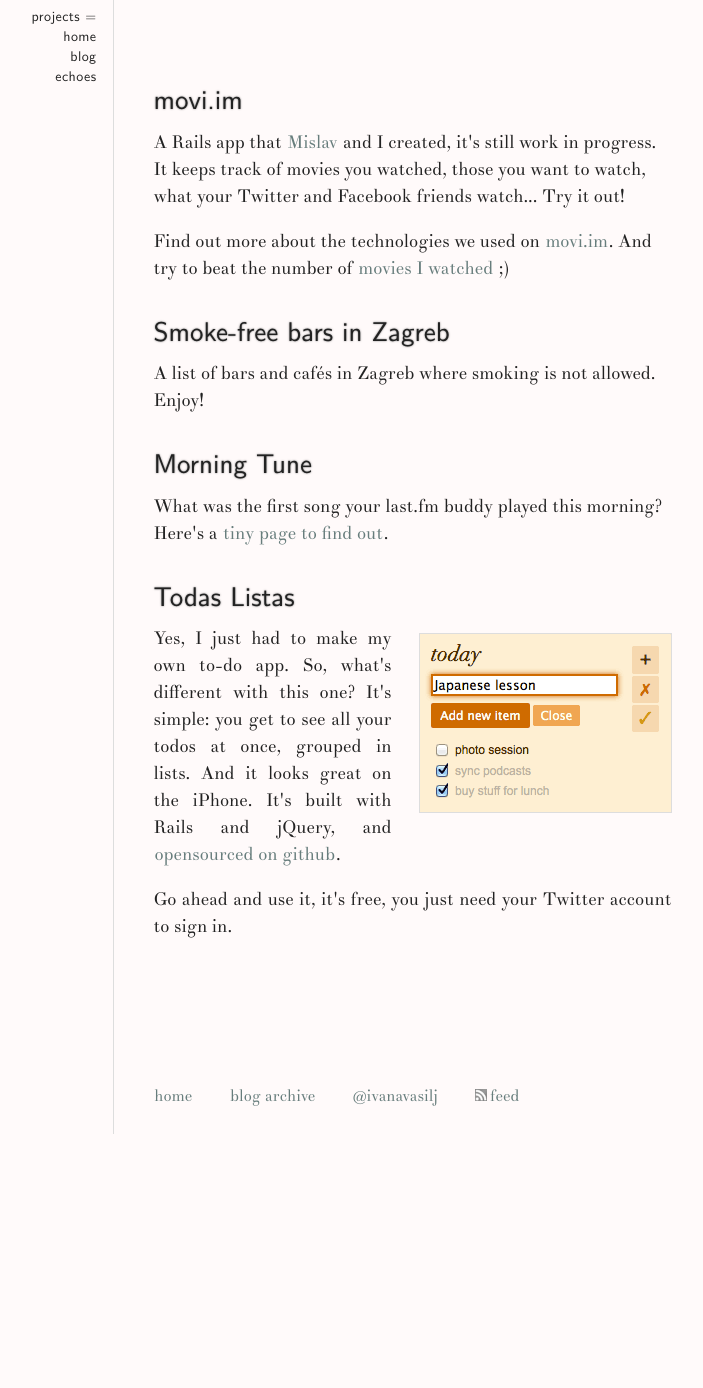
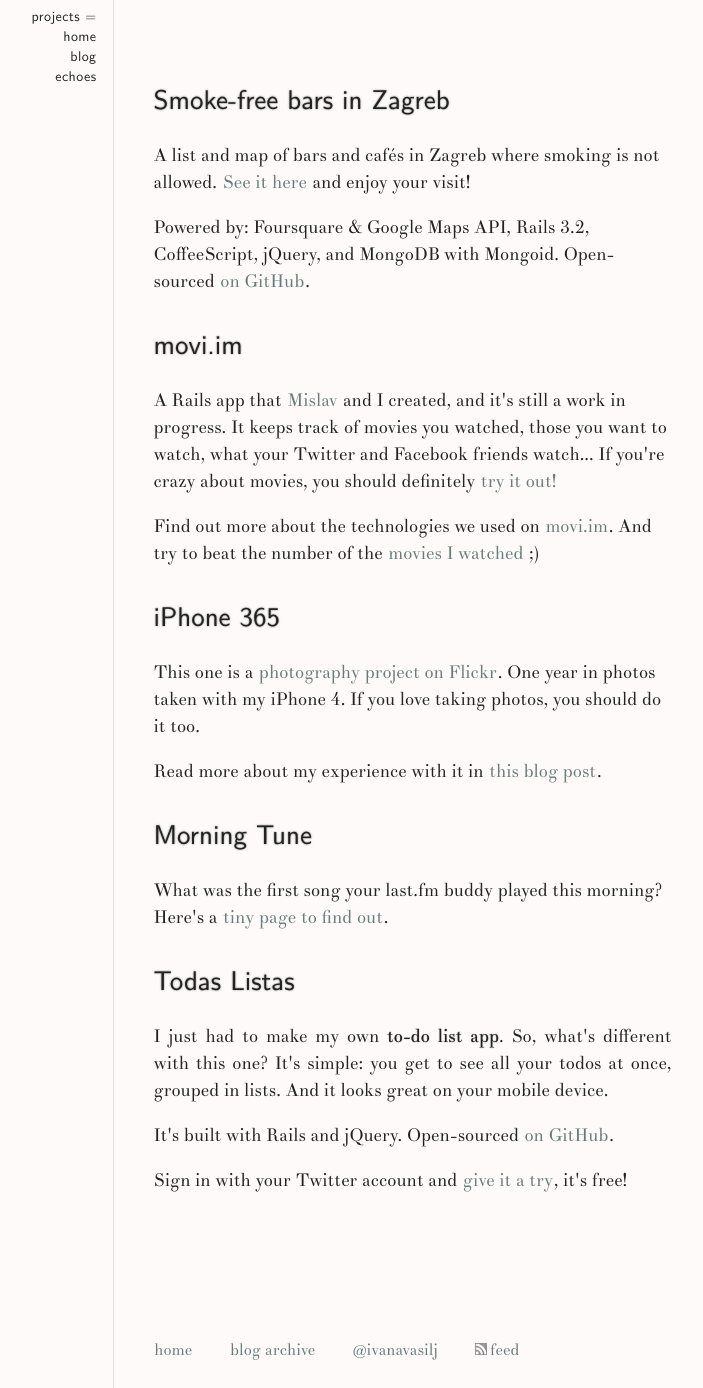
Before and after one commit to ivana/ivana.github.com, a Jekyll site: the page built from projects.html, in a window 1280 px wide. Shown: the whole page, without its empty margins (248-951 px from the left). Built offline with Jekyll 4.4.1, drawn with Linux system fonts in a browser that asks for light colours; Markdown is read by kramdown in place of the engine named in the settings; before the commit the page ends 1134 px from its top, so only the background shows below that.

Commit message:
update projects desc

```diff
--- a/css/style.css
+++ b/css/style.css
@@ -114,7 +114,7 @@
 }
 article ul {
   list-style-type:square;
-  padding-left:.95em;
+  padding-left:1em;
 }
   article li { line-height:1.5em }
 
@@ -137,7 +137,7 @@
 
 /* projects */
 #projects > h1 { position:absolute; left:-10000px; }
-#projects h1 { margin-bottom:.5em; font-size:1.5em; line-height:1.3; }
+#projects h1 { margin-bottom:1em; font-size:1.5em; line-height:1.3; }
 #projects article { margin-bottom:30px; }
 #projects p { margin-bottom:1em; }
 #projects a:active, a:visited { outline:0 none }
--- a/projects.html
+++ b/projects.html
@@ -7,47 +7,56 @@
 <article id="projects">
   <h1>My pet projects</h1>
 
+  <article>
+    <h1><a href="http://smokefreebars.herokuapp.com/">Smoke-free bars in Zagreb</a></h1>
+    <p>
+      A list and map of bars and cafés in Zagreb where smoking is not allowed.
+      <a href="http://smokefreebars.herokuapp.com/">See it here</a> and enjoy your visit!
+    </p>
+    <p>
+      Powered by: Foursquare &amp; Google Maps API, Rails 3.2, CoffeeScript, jQuery, and MongoDB with Mongoid.
+      Open-sourced <a href="http://github.com/ivana/smokefreebars">on GitHub</a>.
+    </p>
+  </article>
+
   <article id="movi">
     <h1><a href="http://movi.im/">movi.im</a></h1>
-    <!-- <a href="http://movi.im/"><img src="/img/moviim.png" alt="Movi.im screenshot" /></a> -->
     <p>
-      A Rails app that <a href="http://mislav.uniqpath.com/">Mislav</a> and I created, it's still work in progress.
+      A Rails app that <a href="http://mislav.uniqpath.com/">Mislav</a> and I created, and it's still a work in progress.
       It keeps track of movies you watched, those you want to watch, what your Twitter and Facebook friends watch...
-      Try it out!
+      If you're crazy about movies, you should definitely <a href="http://movi.im/">try it out!</a>
     </p>
     <p>
       Find out more about the technologies we used on <a href="http://movi.im/about">movi.im</a>.
-      And try to beat the number of <a href="http://movi.im/ivana" rel="me"> movies I watched</a> ;)
+      And try to beat the number of the <a href="http://movi.im/ivana" rel="me">movies I watched</a> ;)
     </p>
   </article>
 
   <article>
-    <h1><a href="http://smokefreebars.herokuapp.com/">Smoke-free bars in Zagreb</a></h1>
-    <p>A list of bars and cafés in Zagreb where smoking is not allowed. Enjoy!</p>
+    <h1><a href="http://www.flickr.com/photos/ivanavasilj/sets/72157626061095120/">iPhone 365</a></h1>
+    <p>
+      This one is a <a href="http://www.flickr.com/photos/ivanavasilj/sets/72157626061095120/">photography project on Flickr</a>.
+      One year in photos taken with my iPhone 4. If you love taking photos, you should do it too.
+    </p>
+    <p>Read more about my experience with it in <a href="/2012/02/iPhone-365/">this blog post</a>.</p>
   </article>
 
   <article>
-    <h1><a href="/morningtune">Morning Tune</a></h1>
+    <h1><a href="http://ivana.im/morningtune/">Morning Tune</a></h1>
     <p>
       What was the first song your last.fm buddy played this morning?
-      Here's a <a href="/morningtune">tiny page to find out</a>.
+      Here's a <a href="http://ivana.im/morningtune/">tiny page to find out</a>.
     </p>
   </article>
 
   <article id="listas">
-    <a href="http://todaslistas.heroku.com/">
-      <h1>Todas Listas</h1>
-      <img src="/img/todaslistas.png" alt="Todas Listas screenshot" />
-    </a>
-
+    <h1><a href="http://todaslistas.heroku.com/">Todas Listas</a></h1>
     <p>
-      Yes, I just had to make my own to-do app. So, what's different with this one?
-      It's simple: you get to see all your todos at once, grouped in lists. And it looks great on the iPhone.
-      It's built with Rails and jQuery, and <a href="https://github.com/ivana/todofrenzy">opensourced on github</a>.
+      I just had to make my own <em>to-do list app</em>. So, what's different with this one?
+      It's simple: you get to see all your todos at once, grouped in lists. And it looks great on your mobile device.
     </p>
-    <p>
-      Go ahead and use it, it's free, you just need your Twitter account to sign in.
-    </p>
+    <p>It's built with Rails and jQuery. Open-sourced <a href="https://github.com/ivana/todofrenzy">on GitHub</a>.</p>
+    <p>Sign in with your Twitter account and <a href="http://todaslistas.heroku.com/">give it a try</a>, it's free!</p>
   </article>
 
 </article>
```
